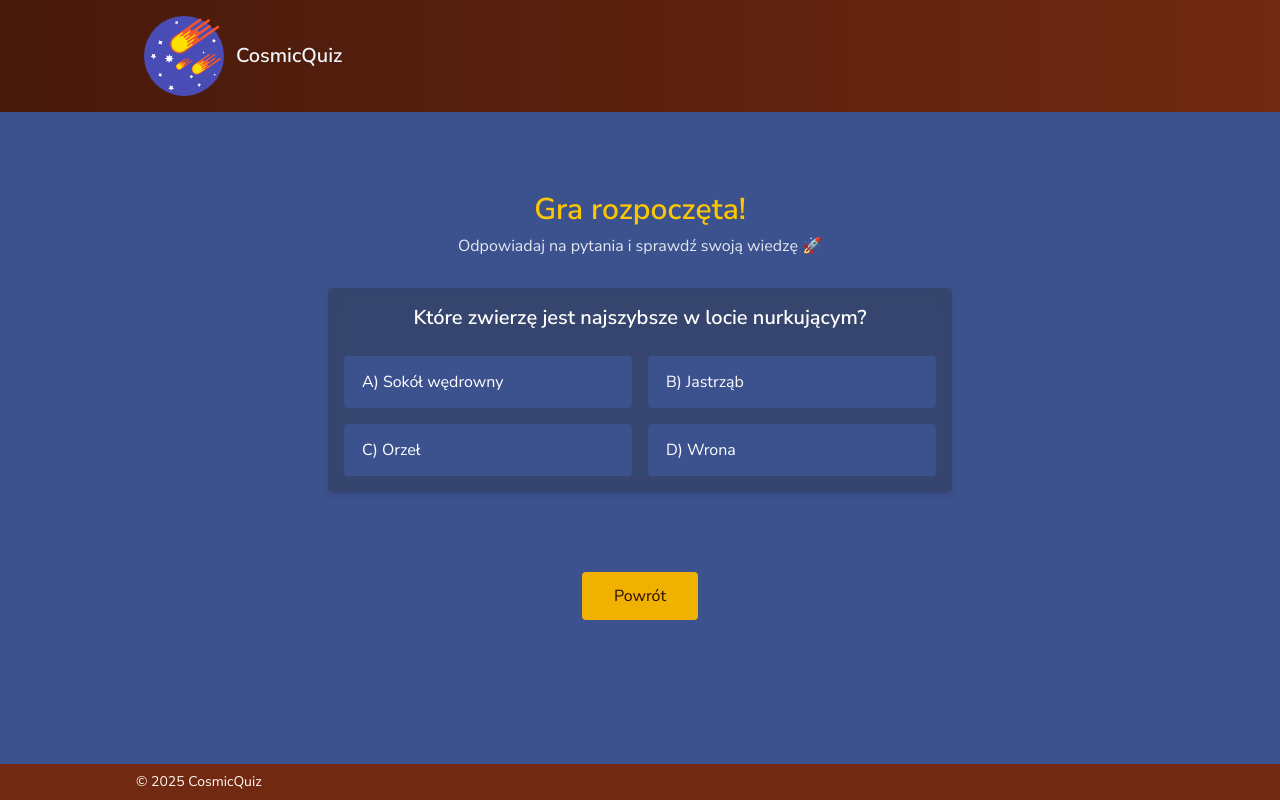
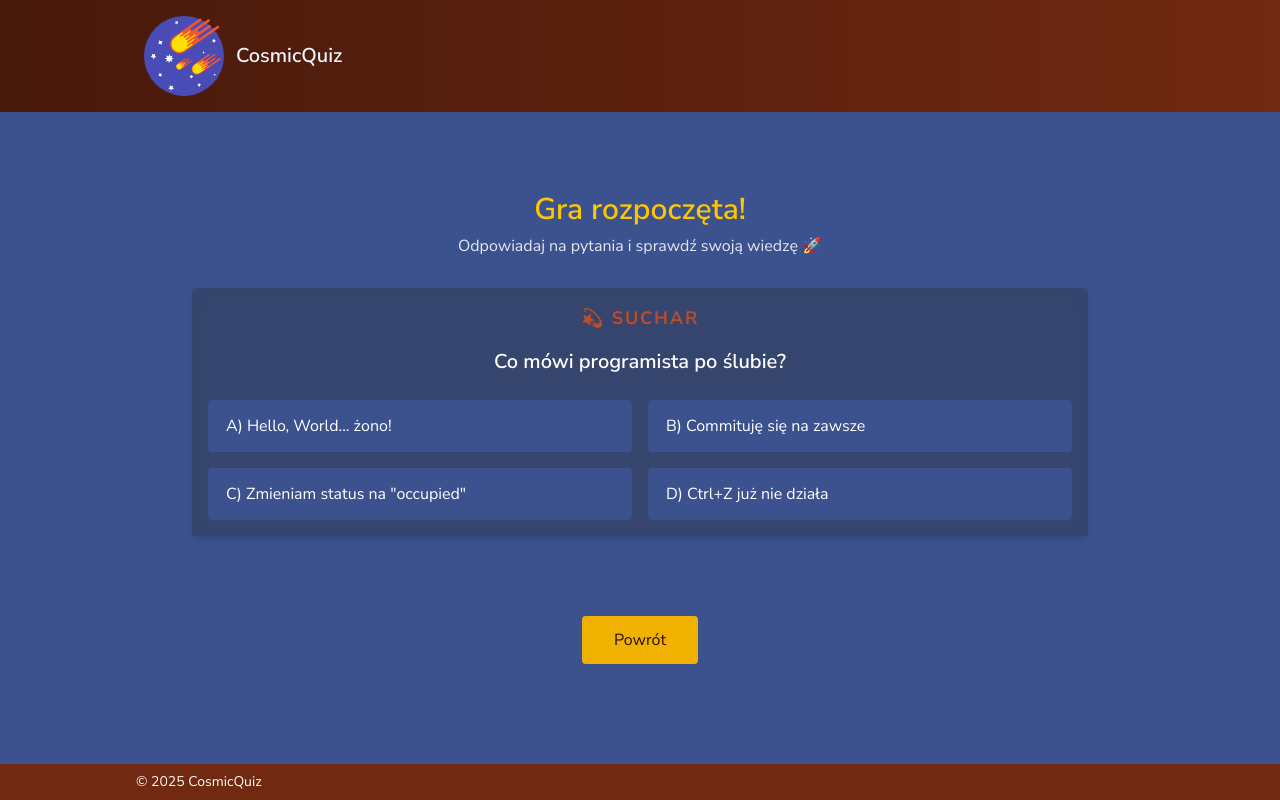
Before and after one commit to sylmilczar/quiz-app, a React (Vite) app: page /game in a window 1280 px wide. Built offline with nearby package versions, Linux system fonts and the light colour scheme.

Commit message:
display coatery

```diff
--- a/src/components/QuestionCard.tsx
+++ b/src/components/QuestionCard.tsx
@@ -1,7 +1,11 @@
+import type { Category } from '@/types/quizQuestions.types';
+
 import { Button } from '@/components';
+import { CATEGORY_LABELS } from '@/constants/categories';
 
 type QuestionCardProps = {
   answers: [string, string, string, string];
+  category: Category;
   isCorrect?: boolean | null;
   isLocked?: boolean;
   onSelect: (answer: string) => void;
@@ -13,6 +17,7 @@ const answerLabels = ['A)', 'B)', 'C)', 'D)'];
 
 export const QuestionCard = ({
   answers,
+  category,
   isCorrect,
   isLocked,
   onSelect,
@@ -20,7 +25,10 @@ export const QuestionCard = ({
   selectedAnswer,
 }: QuestionCardProps) => {
   return (
-    <div className="bg-tertiary-800/40 mx-auto w-full max-w-4xl rounded-sm p-2 shadow-md backdrop-blur-sm sm:p-8 md:p-4">
+    <div className="bg-tertiary-800/40 mx-auto w-full rounded-sm p-2 shadow-md backdrop-blur-sm sm:p-8 md:p-4 lg:min-w-4xl">
+      <p className="via-secondary-600 to-primary-700 from-tertiary-600 mb-4 bg-gradient-to-r bg-clip-text text-lg font-extrabold tracking-widest text-transparent uppercase">
+        💫 {CATEGORY_LABELS[category]}
+      </p>
       <p className="mb-6 text-lg font-semibold break-words text-white sm:text-xl">
         {question}
       </p>
--- /dev/null
+++ b/src/constants/categories.ts
@@ -0,0 +1,14 @@
+import type { Category } from '@/types/quizQuestions.types';
+
+export const CATEGORY_LABELS: Record<Category, string> = {
+  animals: 'Zwierzęta',
+  celebrities: 'Celebryci',
+  chemistry: 'Chemia',
+  fun: 'Zabawa',
+  geography: 'Geografia',
+  history: 'Historia',
+  lameJoke: 'Suchar',
+  popculture: 'Popkultura',
+  science: 'Nauka',
+  space: 'Kosmos',
+};
--- a/src/pages/GamePage.tsx
+++ b/src/pages/GamePage.tsx
@@ -96,6 +96,7 @@ export const GamePage = () => {
                 currentQuestion.answers[2]?.text ?? '',
                 currentQuestion.answers[3]?.text ?? '',
               ]}
+              category={currentQuestion.category}
               isCorrect={isCorrect}
               isLocked={isLocked}
               onSelect={handleSelect}
@@ -117,6 +118,13 @@ export const GamePage = () => {
               score={score}
               totalQuestions={questions.length}
             />
+            <Button
+              className="px-8 py-3 text-base"
+              onClick={() => navigate('/')}
+              variant="secondary"
+            >
+              Powrót do ekranu startowego
+            </Button>
           </div>
         )}
 
--- a/src/quizQuestions.ts
+++ b/src/quizQuestions.ts
@@ -1928,4 +1928,227 @@ export const QUIZ_QUESTIONS: QuizQuestion[] = [
     id: 150,
     question: 'Które z poniższych stwierdzeń najlepiej opisuje heliosferę?',
   },
+  {
+    answers: [
+      { correct: false, text: 'Beata Kozidrak' },
+      { correct: false, text: 'Joanna Jabłczyńska' },
+      { correct: true, text: 'Joanna Liszowska' },
+      { correct: false, text: 'Natalia Siwiec' },
+    ],
+    category: 'celebrities',
+    difficultyLevel: 1,
+    id: 151,
+    question: 'Uzupełnij: "__ kieliszek do kolacji __"',
+  },
+  {
+    answers: [
+      { correct: true, text: 'Katy Perry' },
+      { correct: false, text: 'Lady Gaga' },
+      { correct: false, text: 'Beyoncé' },
+      { correct: false, text: 'Rihanna' },
+    ],
+    category: 'celebrities',
+    difficultyLevel: 0,
+    id: 152,
+    question:
+      'Która światowa gwiazda pop wzięła udział w misji Blue Origin w 2025 roku jako jedna z pierwszych kobiet w kosmosie?',
+  },
+  {
+    answers: [
+      { correct: true, text: 'Lauren Sánchez' },
+      { correct: false, text: 'Gayle King' },
+      { correct: false, text: 'Kim Kardashian' },
+      { correct: false, text: 'Oprah Winfrey' },
+    ],
+    category: 'celebrities',
+    difficultyLevel: 1,
+    id: 153,
+    question:
+      'Która celebrytka i partnerka Jeffa Bezosa była na pokładzie misji Blue Origin razem z Katy Perry?',
+  },
+  {
+    answers: [
+      { correct: true, text: 'Marka Monse' },
+      { correct: false, text: 'Balenciaga' },
+      { correct: false, text: 'Gucci' },
+      { correct: false, text: 'Stella McCartney' },
+    ],
+    category: 'celebrities',
+    difficultyLevel: 2,
+    id: 154,
+    question:
+      'Kto zaprojektował skafandry astronautyczne dla uczestniczek kobiecej misji Blue Origin w 2025 roku?',
+  },
+  {
+    answers: [
+      { correct: true, text: 'około 105 km' },
+      { correct: false, text: 'około 50 km' },
+      { correct: false, text: 'około 300 km' },
+      { correct: false, text: 'około 10 km' },
+    ],
+    category: 'space',
+    difficultyLevel: 2,
+    id: 155,
+    question:
+      'Jaką wysokość osiągnęła rakieta Blue Origin NS-31 podczas misji z udziałem Katy Perry?',
+  },
+  {
+    answers: [
+      { correct: true, text: '2025' },
+      { correct: false, text: '2023' },
+      { correct: false, text: '2027' },
+      { correct: false, text: '2020' },
+    ],
+    category: 'space',
+    difficultyLevel: 0,
+    id: 156,
+    question:
+      'W którym roku odbyła się misja kosmiczna Sławosza Uznańskiego, dzięki której został drugim Polakiem w kosmosie?',
+  },
+  {
+    answers: [
+      { correct: true, text: 'CERN (Europejska Organizacja Badań Jądrowych)' },
+      { correct: false, text: 'NASA' },
+      { correct: false, text: 'SpaceX' },
+      { correct: false, text: 'Polska Agencja Kosmiczna' },
+    ],
+    category: 'science',
+    difficultyLevel: 2,
+    id: 157,
+    question:
+      'Z jaką organizacją współpracował Sławosz Uznański zanim został astronautą Europejskiej Agencji Kosmicznej?',
+  },
+  {
+    answers: [
+      { correct: true, text: 'Axiom Mission 4 (Ignis)' },
+      { correct: false, text: 'Apollo Next' },
+      { correct: false, text: 'Polaris Dawn' },
+      { correct: false, text: 'Dragon Starlink' },
+    ],
+    category: 'space',
+    difficultyLevel: 2,
+    id: 158,
+    question:
+      'Jak nazywała się misja kosmiczna, w której Sławosz Uznański poleciał na orbitę w 2025 roku?',
+  },
+  {
+    answers: [
+      { correct: true, text: 'Bo ma otwarte okna' },
+      { correct: false, text: 'Bo nie ma grzałki' },
+      { correct: false, text: 'Bo siedzi w piwnicy' },
+      { correct: false, text: 'Bo zapomniał się zrestartować' },
+    ],
+    category: 'lameJoke',
+    difficultyLevel: 0,
+    id: 159,
+    question: 'Dlaczego komputerowi jest zimno?',
+  },
+  {
+    answers: [
+      { correct: false, text: 'Gotuje opowieść' },
+      { correct: false, text: 'Pisze przepis' },
+      { correct: true, text: 'Czyta makaron' },
+      { correct: false, text: 'Układa rozdziały w garnku' },
+    ],
+    category: 'lameJoke',
+    difficultyLevel: 0,
+    id: 160,
+    question: 'Co robi książka w kuchni?',
+  },
+  {
+    answers: [
+      { correct: true, text: 'Bo boi się myszy' },
+      { correct: false, text: 'Bo nie umie pisać' },
+      { correct: false, text: 'Bo ma za duże uszy' },
+      { correct: false, text: 'Bo nie ma internetu w dżungli' },
+    ],
+    category: 'lameJoke',
+    difficultyLevel: 0,
+    id: 161,
+    question: 'Dlaczego słoń nie używa komputera?',
+  },
+  {
+    answers: [
+      { correct: false, text: 'Słońce' },
+      { correct: false, text: 'Kot w butach' },
+      { correct: true, text: 'Panda' },
+      { correct: false, text: 'Kameleon' },
+    ],
+    category: 'lameJoke',
+    difficultyLevel: 0,
+    id: 162,
+    question: 'Jakie zwierzę nosi okulary przeciwsłoneczne?',
+  },
+  {
+    answers: [
+      { correct: true, text: 'Bo mają podejrzane korzenie' },
+      { correct: false, text: 'Bo rosną za szybko' },
+      { correct: false, text: 'Bo szeptają między sobą' },
+      { correct: false, text: 'Bo zrzucają liście' },
+    ],
+    category: 'lameJoke',
+    difficultyLevel: 0,
+    id: 163,
+    question: 'Dlaczego nie można ufać drzewom?',
+  },
+  {
+    answers: [
+      { correct: true, text: 'Nie mam bagażu, podróżuję bez masy!' },
+      { correct: false, text: 'Proszę o pokój z widokiem na galaktykę' },
+      { correct: false, text: 'Czy jest tu Wi-Fi?' },
+      { correct: false, text: 'Mam tylko światło dzienne' },
+    ],
+    category: 'lameJoke',
+    difficultyLevel: 1,
+    id: 164,
+    question: 'Co mówi foton, gdy zatrzymuje się przy hotelu?',
+  },
+  {
+    answers: [
+      { correct: true, text: 'Bo zawsze ściąga z Ziemi' },
+      { correct: false, text: 'Bo jest zbyt odległy' },
+      { correct: false, text: 'Bo woli świecić niż myśleć' },
+      { correct: false, text: 'Bo ciągle znika' },
+    ],
+    category: 'lameJoke',
+    difficultyLevel: 1,
+    id: 165,
+    question: 'Dlaczego księżyc nigdy nie zdaje egzaminów?',
+  },
+  {
+    answers: [
+      { correct: false, text: 'Bo zawsze mówi w reakcjach' },
+      { correct: false, text: 'Bo ma zbyt wiele pierwiastków prawdy' },
+      { correct: true, text: 'Bo wszystko wychodzi w próbnówce' },
+      { correct: false, text: 'Bo ma zbyt czyste sumienie' },
+    ],
+    category: 'lameJoke',
+    difficultyLevel: 1,
+    id: 166,
+    question: 'Dlaczego chemik nie potrafi kłamać?',
+  },
+  {
+    answers: [
+      { correct: true, text: 'Bo nie miał doświadczenia ziemskiego' },
+      { correct: false, text: 'Bo miał zielone referencje' },
+      { correct: false, text: 'Bo nie mówił po ludzku' },
+      { correct: false, text: 'Bo zapomniał CV na innej planecie' },
+    ],
+    category: 'lameJoke',
+    difficultyLevel: 1,
+    id: 167,
+    question: 'Dlaczego kosmita nie znalazł pracy?',
+  },
+  {
+    answers: [
+      { correct: false, text: 'Hello, World... żono!' },
+      { correct: true, text: 'Commituję się na zawsze' },
+      { correct: false, text: 'Zmieniam status na "occupied"' },
+      { correct: false, text: 'Ctrl+Z już nie działa' },
+    ],
+    category: 'lameJoke',
+    difficultyLevel: 1,
+    id: 168,
+    question: 'Co mówi programista po ślubie?',
+  },
 ];
--- a/src/types/quizQuestions.types.ts
+++ b/src/types/quizQuestions.types.ts
@@ -3,17 +3,21 @@ export type Answer = {
   text: string;
 };
 
-export type QuizQuestion = {
-  answers: Answer[];
-  category:
+export type Category =
   | 'animals'
+  | 'celebrities'
   | 'chemistry'
   | 'fun'
   | 'geography'
   | 'history'
+  | 'lameJoke'
   | 'popculture'
   | 'science'
   | 'space';
+
+export type QuizQuestion = {
+  answers: Answer[];
+  category: Category;
   difficultyLevel: 0 | 1 | 2;
   id: number;
   question: string;
```
Lines whose indentation alone changed are shown as unchanged.
